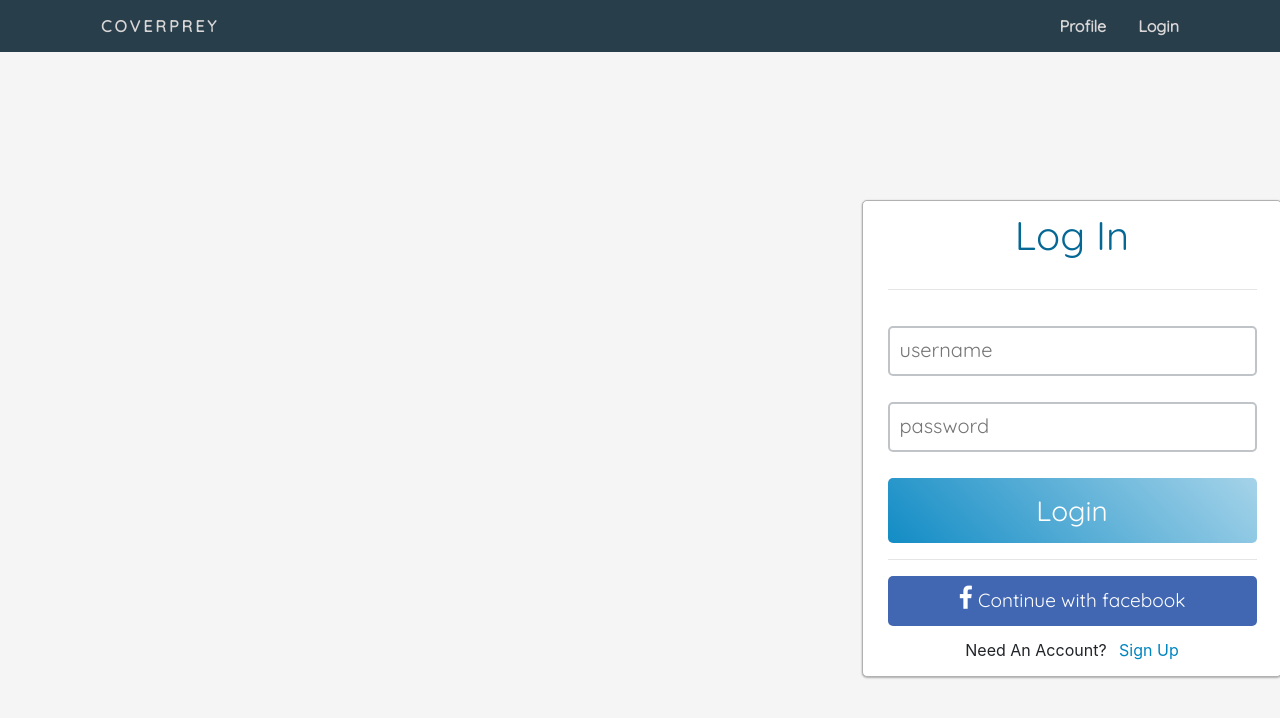
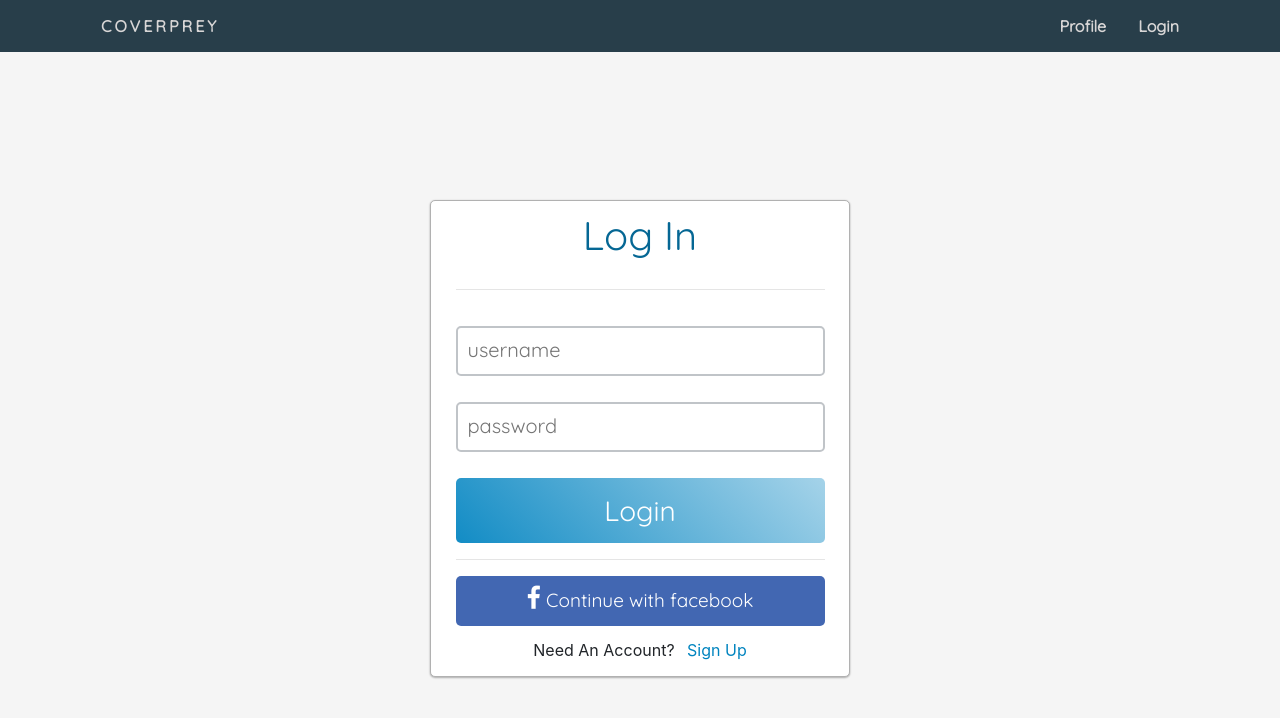
Before and after one commit to shash68i/coverprey, a Django app: a page that uses blog/templates/blog/base.html in a window 1280 px wide. Shown: the top 718 px of the page. Run offline with Django 3.2, Linux system fonts and the light colour scheme; some libraries are stand-ins or nearby versions.

Commit message:
Styled Login Form

```diff
--- a/blog/templates/blog/base.html
+++ b/blog/templates/blog/base.html
@@ -18,7 +18,8 @@
 
     <title>{% block title %}{% endblock %}</title>
 </head>
-<body class="background-body">
+<body class="background-body" >
+<div class="background-body">
     <nav id="navopa">
     <ul>
         <div class="container">
--- a/blog/templates/blog/post_list.html
+++ b/blog/templates/blog/post_list.html
@@ -6,6 +6,7 @@
 
 
 {% block content %}
+<div id="login-background">
   <div class="row">
       <div class="col-8">
           <div class="search-create">
@@ -83,4 +84,5 @@
         <h3>Popular People</h3>
       </div>
   </div>
+</div>
 {% endblock %}
--- a/static/css/main.css
+++ b/static/css/main.css
@@ -511,7 +511,6 @@ textarea {
 
 #adjustit {
   margin-top: 140px;
-  margin-left: 70%;
 }
 
 .login-footer{
--- a/users/templates/users/login.html
+++ b/users/templates/users/login.html
@@ -31,4 +31,5 @@
             </div>
         </div>
     </div>
+
 {% endblock content %}
```
Also changed, not shown: static/book.jpg (added). Lines whose indentation alone changed are shown as unchanged.
